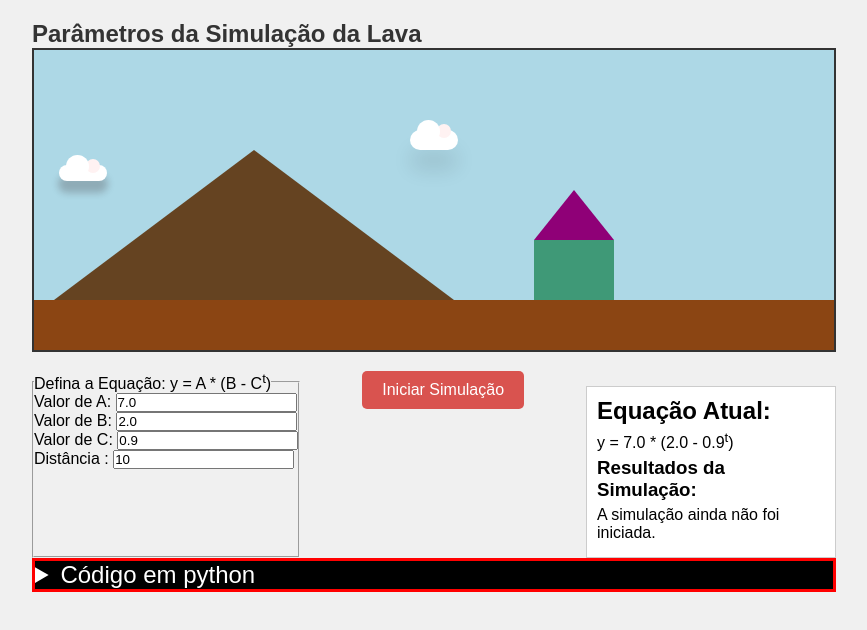
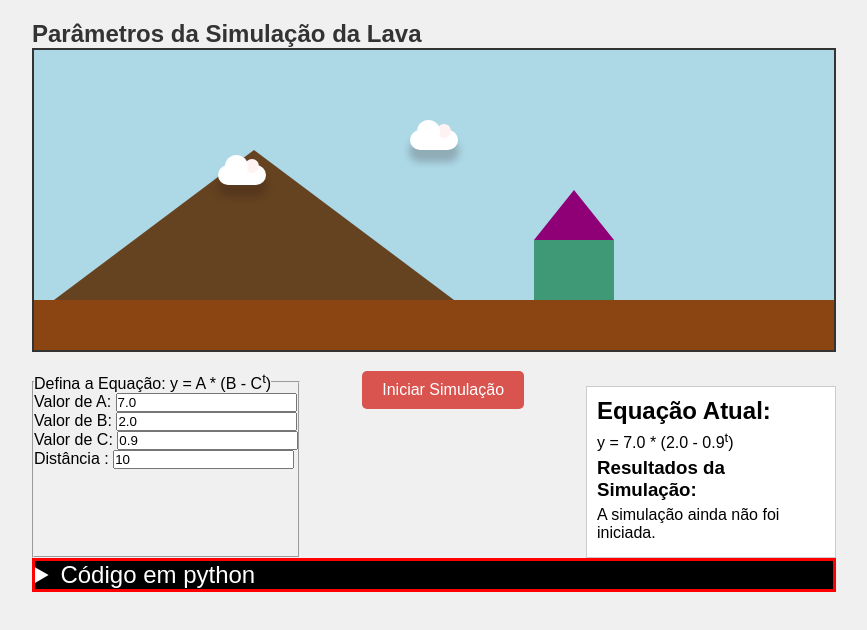
Before and after one commit to faustinopsy/simulador_lavas, a plain HTML site: page index.html in a window 1280 px wide. Shown: the whole page, without its empty margins (206-1073 px from the left). Drawn offline with Linux system fonts and the light colour scheme.

Commit message:
ajuste da nuvem

```diff
--- a/css/style.css
+++ b/css/style.css
@@ -73,7 +73,7 @@ summary{
     font-size: 1.5rem;
 }
 
-#status{
+.status{
     position: absolute;
     top: 130px;
     left: 50%;
@@ -88,19 +88,17 @@ summary{
     border-radius: 48px;
     display: inline-block;
     height: 16px;
-    position: relative;
     width: 48px;
     box-shadow: 0px 11px 7px 1px rgb(39 20 20 / 22%);
 }
 
 .cloud-2 {
     top: 165px;
-    left: 265px;
+    left: 35%;
     background-color: #FFF;
     border-radius: 48px;
     display: inline-block;
     height: 16px;
-    position: absolute;
     width: 48px;
     box-shadow: 0px 11px 7px 1px rgb(39 20 20 / 22%);
 }
--- a/index.html
+++ b/index.html
@@ -14,8 +14,8 @@
             <canvas id="canvasSimulador" width="800" height="300">
                 Seu navegador não suporta o elemento Canvas.
             </canvas>
-            <span id="status" class="cloud"></span>
-            <span class="cloud-2"></span>
+            <span  class="status cloud"></span>
+            <span  class="status cloud-2"></span>
         </div>
         </section>
         <section class="section-row">
```
